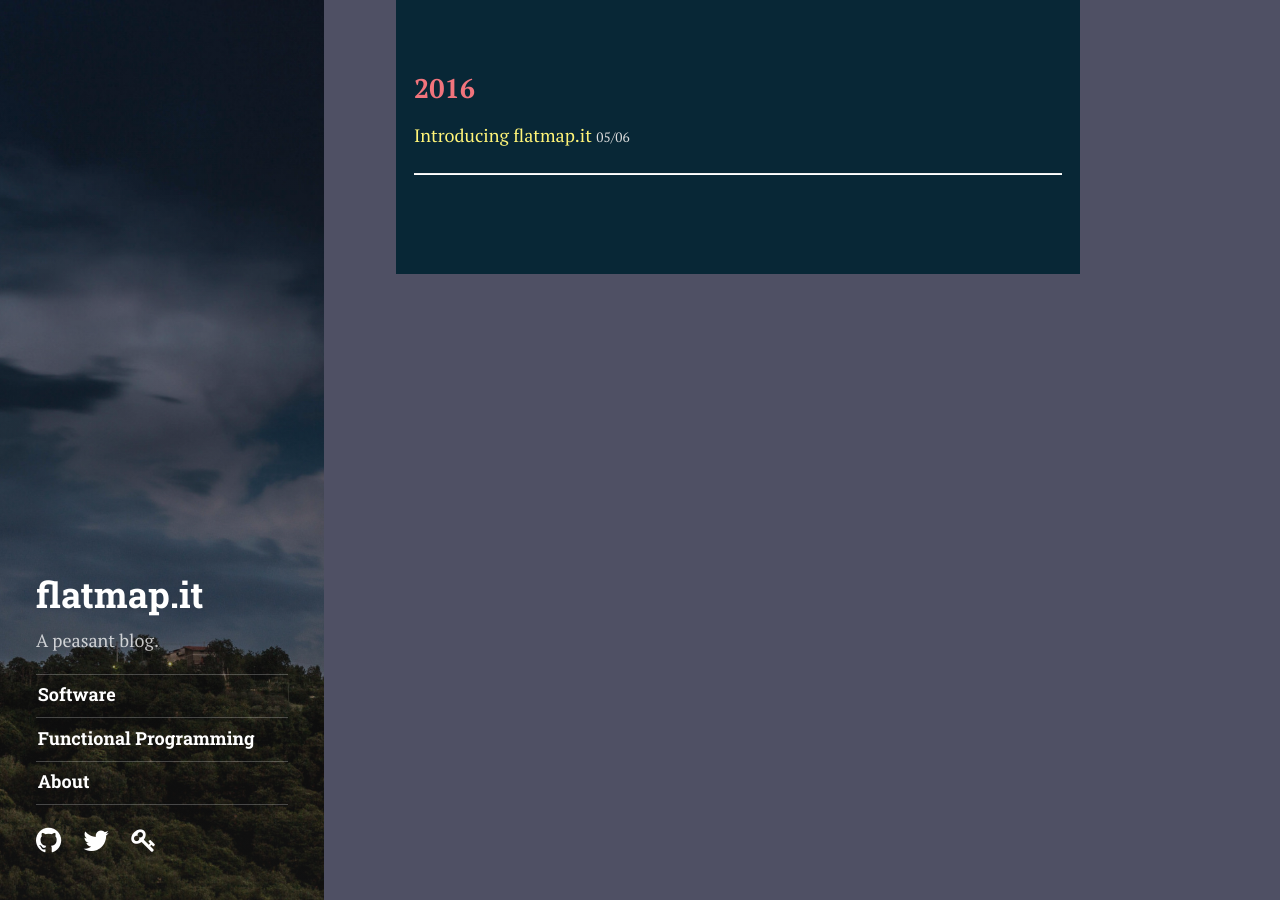
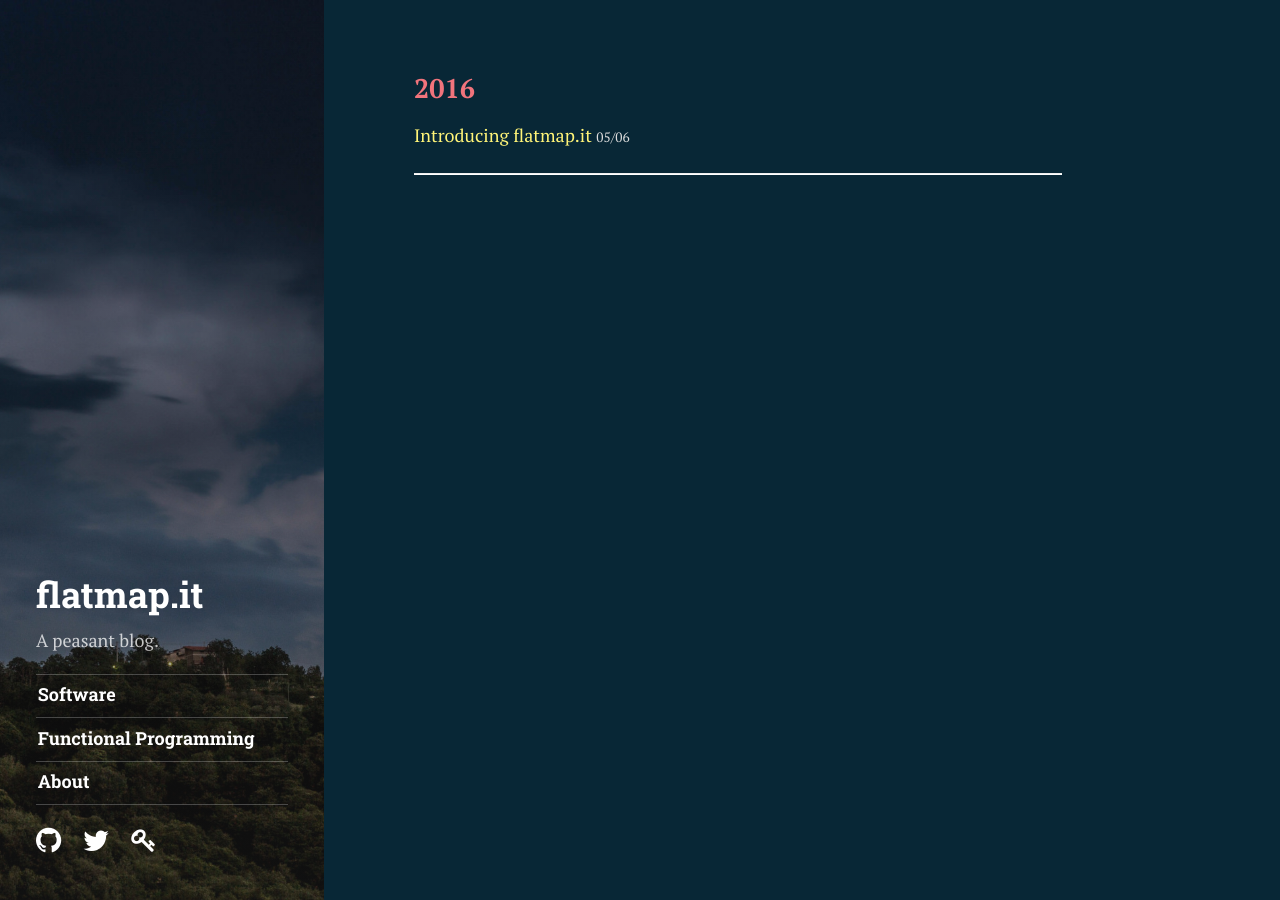
Before and after one commit to ubaldop/P3trur0.github.io, a Jekyll site: the page built from index.html, in a window 1280 px wide. Built offline with Jekyll 4.4.1, drawn with Linux system fonts in a browser that asks for light colours; some web fonts are replaced.

Commit message:
Update poole.css

```diff
--- a/public/css/poole.css
+++ b/public/css/poole.css
@@ -47,7 +47,7 @@ html {
 
 body {
   color: #fff;
-  background-color: #4F5064; /*#416072*/
+  background-color: #082736; /*#416072*/
   -webkit-text-size-adjust: 100%;
       -ms-text-size-adjust: 100%;
 
```
